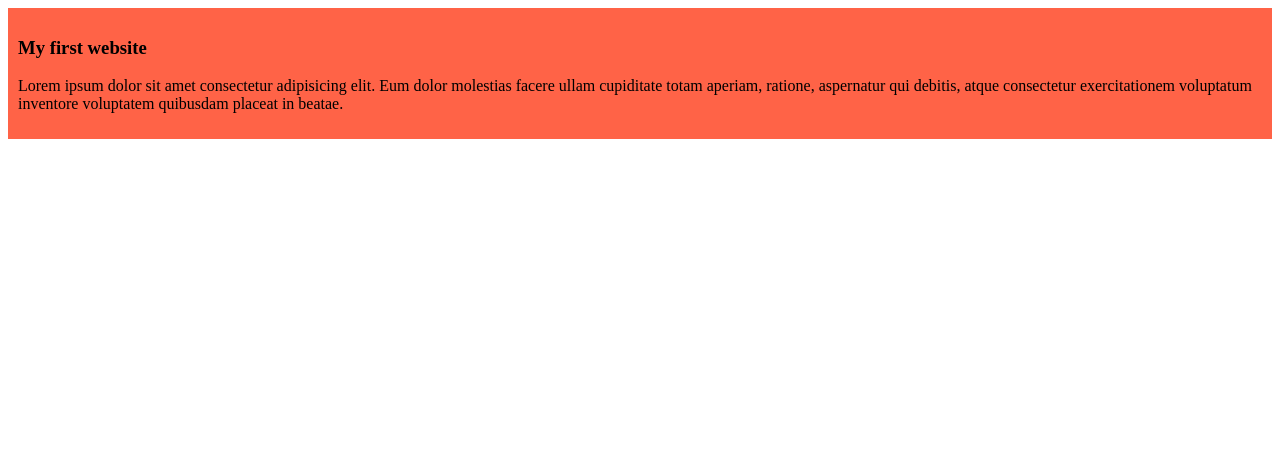
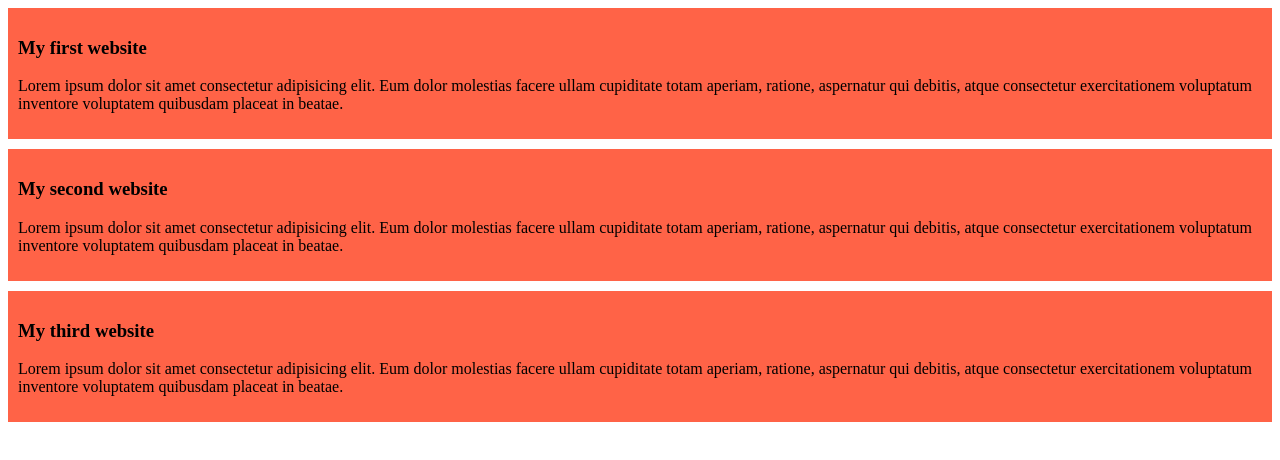
Before and after one commit to rahiarahi/my-simple-website, a plain HTML site: page index.html in a window 1280 px wide. Drawn offline with Linux system fonts and the light colour scheme.

Commit message:
added the second and the third blog

```diff
--- a/index.html
+++ b/index.html
@@ -11,5 +11,13 @@
     <h3>My first website</h3>
     <p>Lorem ipsum dolor sit amet consectetur adipisicing elit. Eum dolor molestias facere ullam cupiditate totam aperiam, ratione, aspernatur qui debitis, atque consectetur exercitationem voluptatum inventore voluptatem quibusdam placeat in beatae.</p>
   </div>
+  <div>
+    <h3>My second website</h3>
+    <p>Lorem ipsum dolor sit amet consectetur adipisicing elit. Eum dolor molestias facere ullam cupiditate totam aperiam, ratione, aspernatur qui debitis, atque consectetur exercitationem voluptatum inventore voluptatem quibusdam placeat in beatae.</p>
+  </div>
+  <div>
+    <h3>My third website</h3>
+    <p>Lorem ipsum dolor sit amet consectetur adipisicing elit. Eum dolor molestias facere ullam cupiditate totam aperiam, ratione, aspernatur qui debitis, atque consectetur exercitationem voluptatum inventore voluptatem quibusdam placeat in beatae.</p>
+  </div>
 </body>
 </html>
--- a/styles/blog.css
+++ b/styles/blog.css
@@ -1,5 +1,6 @@
 div{
   background-color: tomato;
   padding: 10px;
+  margin-bottom: 10px;
 
 }
```
